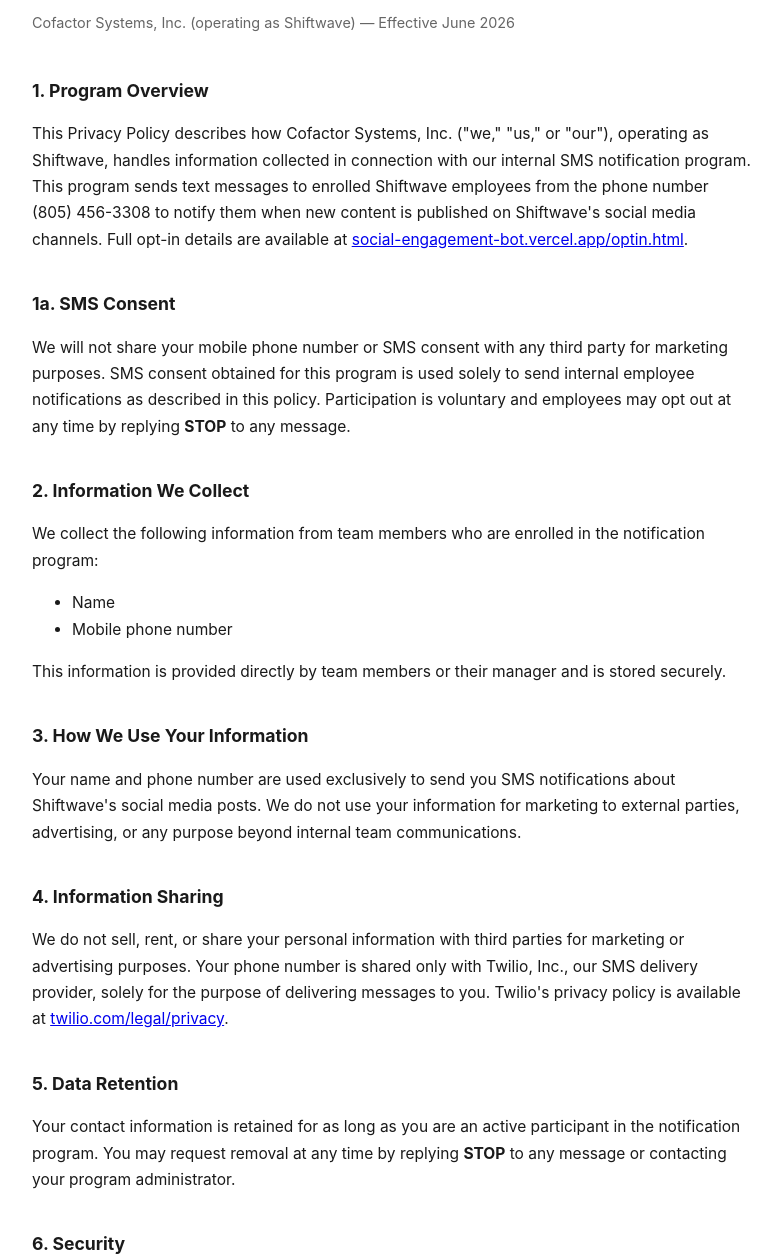
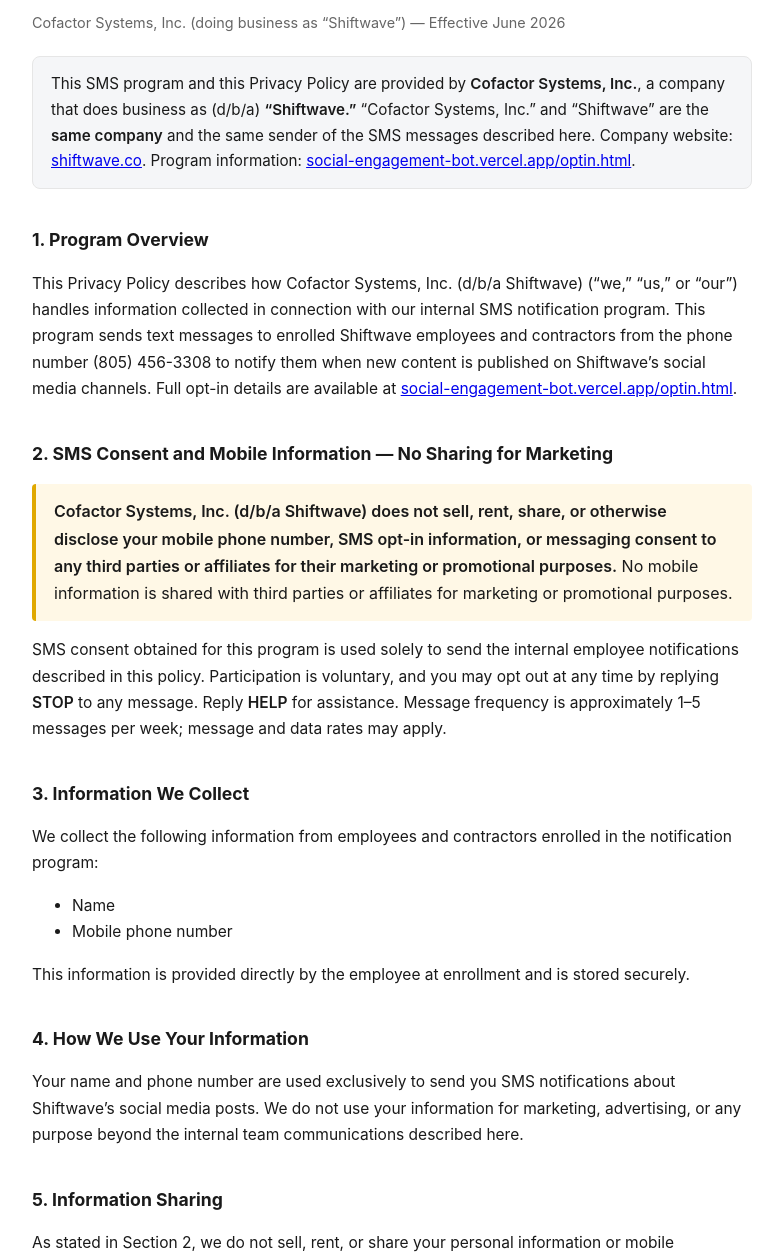
Before and after one commit to kolrollins23/shiftwave-engagement-bot, a website: page public/privacy.html in a window 1280 px wide. Shown: the part 112-1371 px from the top of the page, without its empty margins (248-1031 px from the left). Drawn offline with Linux system fonts and the light colour scheme.

Commit message:
Privacy: lead with Cofactor Systems, Inc. (d/b/a Shiftwave) + add explicit no-sharing-for-marketing clause (A2P 30908)

```diff
--- a/public/privacy.html
+++ b/public/privacy.html
@@ -3,46 +3,56 @@
 <head>
   <meta charset="UTF-8" />
   <meta name="viewport" content="width=device-width, initial-scale=1.0" />
-  <title>Privacy Policy — Shiftwave Notifications</title>
+  <title>Privacy Policy — Cofactor Systems, Inc. (d/b/a Shiftwave)</title>
   <style>
     body { font-family: -apple-system, BlinkMacSystemFont, "Segoe UI", sans-serif; max-width: 720px; margin: 60px auto; padding: 0 24px; color: #1a1a1a; line-height: 1.7; }
     h1 { font-size: 1.8rem; margin-bottom: 4px; }
-    .meta { color: #666; font-size: 0.9rem; margin-bottom: 40px; }
+    .meta { color: #666; font-size: 0.9rem; margin-bottom: 20px; }
     h2 { font-size: 1.1rem; margin-top: 36px; }
     p, li { font-size: 0.97rem; }
+    .identity { background: #f5f6f8; border: 1px solid #e6e6e6; border-radius: 8px; padding: 14px 18px; margin: 0 0 28px; font-size: 0.95rem; }
+    .sms-clause { background: #fff8e6; border-left: 4px solid #e0a800; padding: 14px 18px; margin: 16px 0; border-radius: 4px; }
+    strong { font-weight: 600; }
   </style>
 </head>
 <body>
   <h1>Privacy Policy</h1>
-  <p class="meta">Cofactor Systems, Inc. (operating as Shiftwave) &mdash; Effective June 2026</p>
+  <p class="meta">Cofactor Systems, Inc. (doing business as &ldquo;Shiftwave&rdquo;) &mdash; Effective June 2026</p>
+
+  <div class="identity">
+    This SMS program and this Privacy Policy are provided by <strong>Cofactor Systems, Inc.</strong>, a company that does business as (d/b/a) <strong>&ldquo;Shiftwave.&rdquo;</strong> &ldquo;Cofactor Systems, Inc.&rdquo; and &ldquo;Shiftwave&rdquo; are the <strong>same company</strong> and the same sender of the SMS messages described here. Company website: <a href="https://shiftwave.co">shiftwave.co</a>. Program information: <a href="/optin.html">social-engagement-bot.vercel.app/optin.html</a>.
+  </div>
 
   <h2>1. Program Overview</h2>
-  <p>This Privacy Policy describes how Cofactor Systems, Inc. ("we," "us," or "our"), operating as Shiftwave, handles information collected in connection with our internal SMS notification program. This program sends text messages to enrolled Shiftwave employees from the phone number (805) 456-3308 to notify them when new content is published on Shiftwave's social media channels. Full opt-in details are available at <a href="/optin.html">social-engagement-bot.vercel.app/optin.html</a>.</p>
+  <p>This Privacy Policy describes how Cofactor Systems, Inc. (d/b/a Shiftwave) (&ldquo;we,&rdquo; &ldquo;us,&rdquo; or &ldquo;our&rdquo;) handles information collected in connection with our internal SMS notification program. This program sends text messages to enrolled Shiftwave employees and contractors from the phone number (805) 456-3308 to notify them when new content is published on Shiftwave&rsquo;s social media channels. Full opt-in details are available at <a href="/optin.html">social-engagement-bot.vercel.app/optin.html</a>.</p>
 
-  <h2>1a. SMS Consent</h2>
-  <p>We will not share your mobile phone number or SMS consent with any third party for marketing purposes. SMS consent obtained for this program is used solely to send internal employee notifications as described in this policy. Participation is voluntary and employees may opt out at any time by replying <strong>STOP</strong> to any message.</p>
+  <h2>2. SMS Consent and Mobile Information &mdash; No Sharing for Marketing</h2>
+  <div class="sms-clause">
+    <strong>Cofactor Systems, Inc. (d/b/a Shiftwave) does not sell, rent, share, or otherwise disclose your mobile phone number, SMS opt-in information, or messaging consent to any third parties or affiliates for their marketing or promotional purposes.</strong> No mobile information is shared with third parties or affiliates for marketing or promotional purposes.
+  </div>
+  <p>SMS consent obtained for this program is used solely to send the internal employee notifications described in this policy. Participation is voluntary, and you may opt out at any time by replying <strong>STOP</strong> to any message. Reply <strong>HELP</strong> for assistance. Message frequency is approximately 1&ndash;5 messages per week; message and data rates may apply.</p>
 
-  <h2>2. Information We Collect</h2>
-  <p>We collect the following information from team members who are enrolled in the notification program:</p>
+  <h2>3. Information We Collect</h2>
+  <p>We collect the following information from employees and contractors enrolled in the notification program:</p>
   <ul>
     <li>Name</li>
     <li>Mobile phone number</li>
   </ul>
-  <p>This information is provided directly by team members or their manager and is stored securely.</p>
+  <p>This information is provided directly by the employee at enrollment and is stored securely.</p>
 
-  <h2>3. How We Use Your Information</h2>
-  <p>Your name and phone number are used exclusively to send you SMS notifications about Shiftwave's social media posts. We do not use your information for marketing to external parties, advertising, or any purpose beyond internal team communications.</p>
+  <h2>4. How We Use Your Information</h2>
+  <p>Your name and phone number are used exclusively to send you SMS notifications about Shiftwave&rsquo;s social media posts. We do not use your information for marketing, advertising, or any purpose beyond the internal team communications described here.</p>
 
-  <h2>4. Information Sharing</h2>
-  <p>We do not sell, rent, or share your personal information with third parties for marketing or advertising purposes. Your phone number is shared only with Twilio, Inc., our SMS delivery provider, solely for the purpose of delivering messages to you. Twilio's privacy policy is available at <a href="https://www.twilio.com/en-us/legal/privacy">twilio.com/legal/privacy</a>.</p>
+  <h2>5. Information Sharing</h2>
+  <p>As stated in Section 2, we do not sell, rent, or share your personal information or mobile information with third parties or affiliates for marketing or promotional purposes. Your phone number is shared only with Twilio, Inc., our SMS delivery provider, solely to deliver messages to you. Twilio&rsquo;s privacy policy is available at <a href="https://www.twilio.com/en-us/legal/privacy">twilio.com/legal/privacy</a>.</p>
 
-  <h2>5. Data Retention</h2>
+  <h2>6. Data Retention</h2>
   <p>Your contact information is retained for as long as you are an active participant in the notification program. You may request removal at any time by replying <strong>STOP</strong> to any message or contacting your program administrator.</p>
 
-  <h2>6. Security</h2>
-  <p>Contact information is stored using encrypted environment variables on Vercel's infrastructure. Access to the notification system is password-protected and limited to authorized Shiftwave staff.</p>
+  <h2>7. Security</h2>
+  <p>Contact information is stored using encrypted environment variables on Vercel&rsquo;s infrastructure. Access to the notification system is password-protected and limited to authorized Cofactor Systems, Inc. (Shiftwave) staff.</p>
 
-  <h2>7. Contact</h2>
-  <p>For questions about this policy or to request removal from the program, contact your Shiftwave program administrator or reply <strong>STOP</strong> to any notification message.</p>
+  <h2>8. Contact</h2>
+  <p>For questions about this policy or to request removal from the program, contact your Shiftwave program administrator or reply <strong>STOP</strong> to any notification message. This program is operated by Cofactor Systems, Inc. (d/b/a Shiftwave). See also our <a href="/terms.html">Terms of Service</a> and <a href="/optin.html">Opt-In Details</a>.</p>
 </body>
 </html>
```
